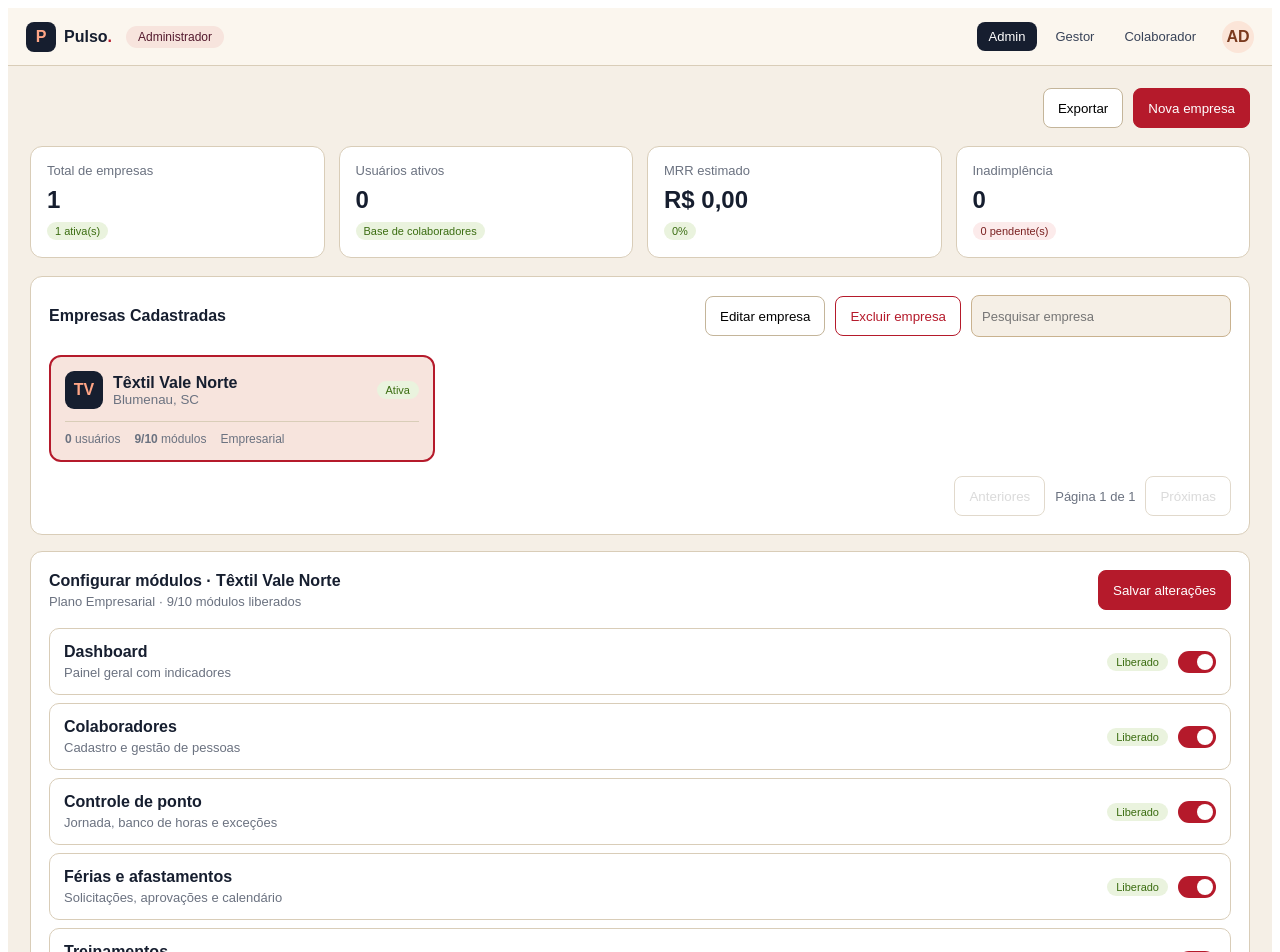
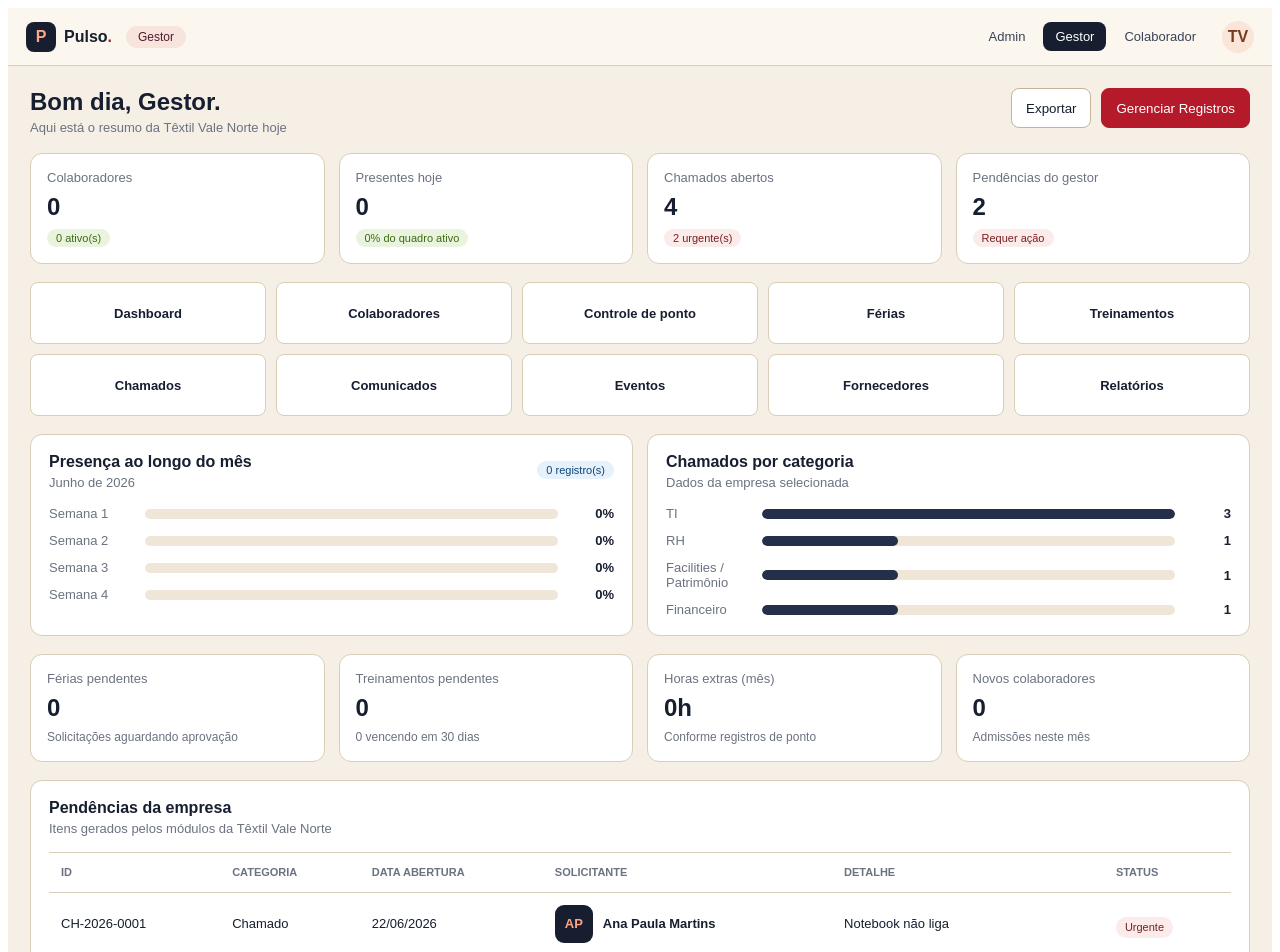
Before and after one commit to lcbittencourt/super-dev-8-tcc, an Angular app: page /gestor in a window 1280 px wide. Before the commit this address led to /admin. Shown: the top 952 px of the page. Built offline with nearby package versions, Linux system fonts and the light colour scheme.

Commit message:
Desvinculado acesso por login à página de gestor

```diff
--- a/src/app/admin/admin.html
+++ b/src/app/admin/admin.html
@@ -12,7 +12,7 @@
 
     <nav class="navegacao">
       <a routerLink="/admin" class="ativo">Admin</a>
-      <a routerLink="/login/gestor">Gestor</a>
+      <a routerLink="/gestor">Gestor</a>
       <a routerLink="/colaborador">Colaborador</a>
     </nav>
 
--- a/src/app/app.ts
+++ b/src/app/app.ts
@@ -17,17 +17,17 @@ export class App implements OnInit {
       return;
     }
 
-    this.prepararDemonstracaoTextilValeNorte();
+    this.prepararTextilValeNorte();
   }
 
-  private prepararDemonstracaoTextilValeNorte() {
+  private prepararTextilValeNorte() {
     const chaveChamados = 'chamados:tx001';
     const chamadosSalvos = this.lerJson(chaveChamados, null);
 
     if (!Array.isArray(chamadosSalvos) || chamadosSalvos.length === 0) {
       localStorage.setItem(
         chaveChamados,
-        JSON.stringify(this.chamadosDemonstracaoTextilValeNorte()),
+        JSON.stringify(this.chamadosTextilValeNorte()),
       );
     }
 
@@ -42,7 +42,7 @@ export class App implements OnInit {
     }
   }
 
-  private chamadosDemonstracaoTextilValeNorte() {
+  private chamadosTextilValeNorte() {
     const ano = new Date().getFullYear();
     const colaboradores = this.lerJson('colaboradores:tx001', []);
     const solicitante = (indice: number, nome: string, setor: string) => {
--- a/src/app/gestor/gestor.ts
+++ b/src/app/gestor/gestor.ts
@@ -1,6 +1,6 @@
 import { isPlatformBrowser } from '@angular/common';
 import { Component, Inject, OnInit, PLATFORM_ID } from '@angular/core';
-import { Router, RouterLink } from '@angular/router';
+import { RouterLink } from '@angular/router';
 
 interface EmpresaGestor {
   id: string;
@@ -139,10 +139,7 @@ export class GestorComponent implements OnInit {
   chamadosPorCategoria: BarraGrafico[] = [];
   aprovacoes: Aprovacao[] = [];
 
-  constructor(
-    @Inject(PLATFORM_ID) private platformId: object,
-    private router: Router,
-  ) {}
+  constructor(@Inject(PLATFORM_ID) private platformId: object) {}
 
   ngOnInit() {
     this.mesAtual = this.nomeMesAtual();
@@ -153,11 +150,6 @@ export class GestorComponent implements OnInit {
     }
 
     this.carregarEmpresaSelecionada();
-
-    if (!this.validarAcessoGestor()) {
-      return;
-    }
-
     this.carregarDadosDaEmpresa();
     this.atualizarPainel();
   }
@@ -187,19 +179,6 @@ export class GestorComponent implements OnInit {
       cidade: empresaSalva.cidade || this.empresa.cidade,
       logo: empresaSalva.logo || this.iniciais(empresaSalva.nome || this.empresa.nome),
     };
-  }
-
-  private validarAcessoGestor(): boolean {
-    const acesso = this.lerJson('acessoGestorPulso', null);
-
-    if (!acesso || acesso.empresaId !== this.empresa.id) {
-      alert('Faça login como gestor para acessar as informações desta empresa.');
-      this.router.navigate(['/admin']);
-      return false;
-    }
-
-    this.gestor = acesso.nome || 'Gestor';
-    return true;
   }
 
   private carregarDadosDaEmpresa() {
```
